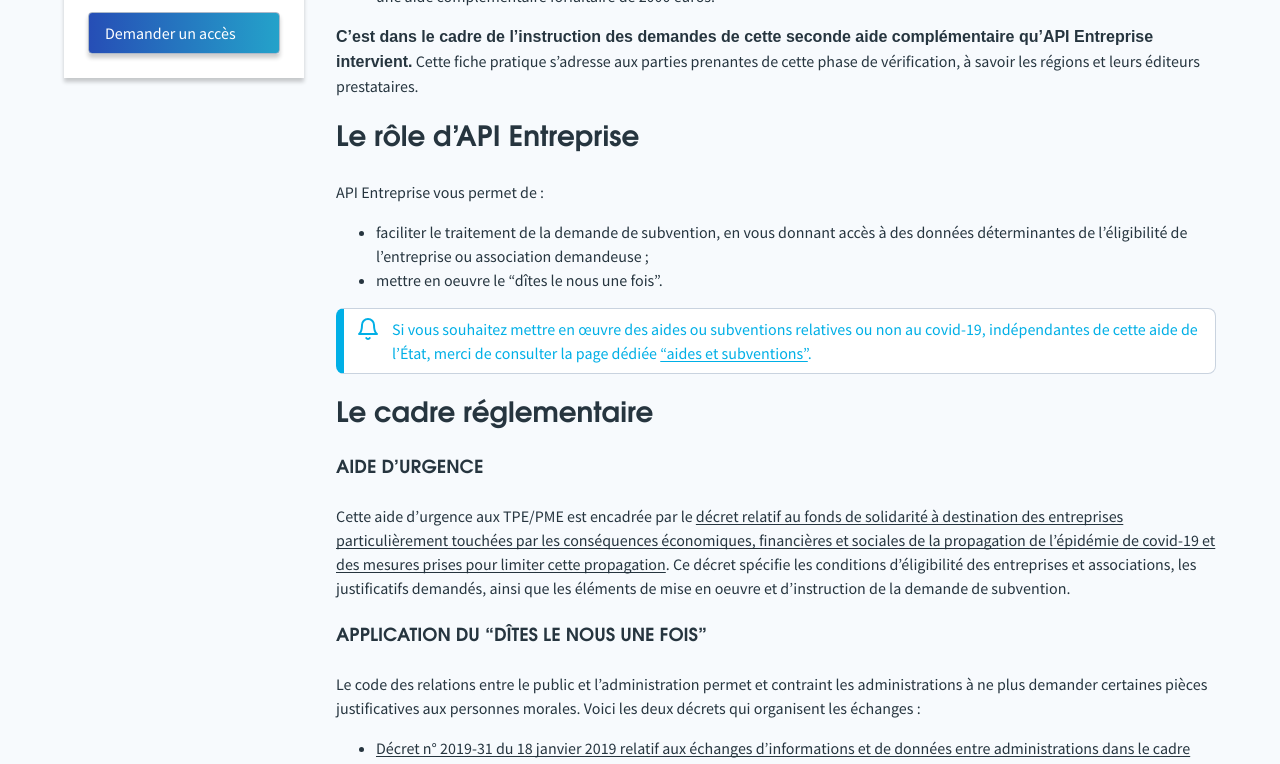
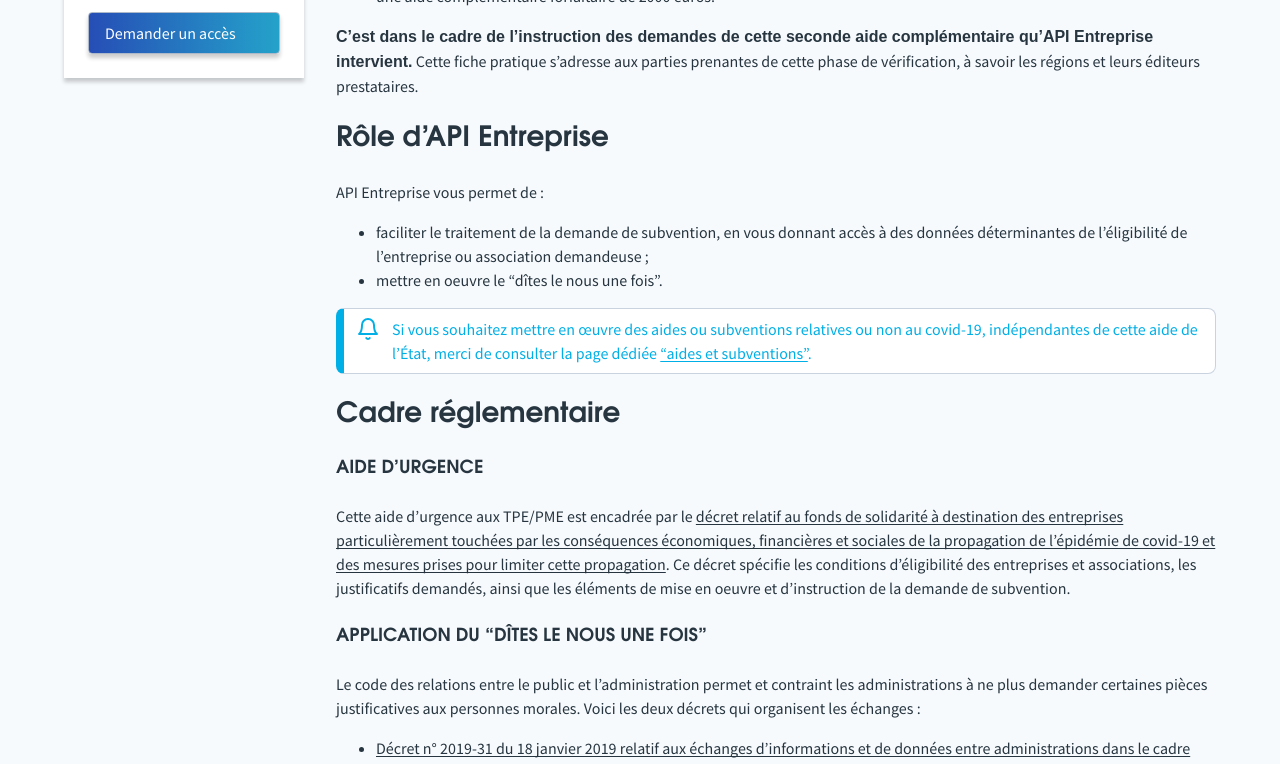
Before and after one commit to etalab/entreprise.api.gouv.fr, a Jekyll site: the page built from _use_cases/covid-19.md, in a window 1280 px wide and 900 px high, scrolled down 310 px, cut to the strip 136-900 px from the top of the window. Built offline with Jekyll 4.4.1, drawn with Linux system fonts in a browser that asks for light colours; some web fonts are replaced.

Commit message:
Modifications des titres

```diff
--- a/_use_cases/covid-19.md
+++ b/_use_cases/covid-19.md
@@ -13,7 +13,7 @@
 **C'est dans le cadre de l'instruction des demandes de cette seconde aide complémentaire qu'API Entreprise intervient.**
 Cette fiche pratique s'adresse aux parties prenantes de cette phase de vérification, à savoir les régions et leurs éditeurs prestataires.
 
-## Le rôle d'API Entreprise
+## Rôle d'API Entreprise
 
 API Entreprise vous permet de :
 - faciliter le traitement de la demande de subvention, en vous donnant accès à des données déterminantes de l'éligibilité de l'entreprise ou association demandeuse ;
@@ -22,7 +22,7 @@
 {:.tpl-notification}
 Si vous souhaitez mettre en œuvre des aides ou subventions relatives ou non au covid-19, indépendantes de cette aide de l’État, merci de consulter la page dédiée ["aides et subventions"](../_use_cases/aides_publiques.md).
 
-## Le cadre réglementaire
+## Cadre réglementaire
 
 #### Aide d'urgence
 Cette aide d'urgence aux TPE/PME est encadrée par le [décret relatif au fonds de solidarité à destination des entreprises particulièrement touchées par les conséquences économiques, financières et sociales de la propagation de l’épidémie de covid-19 et des mesures prises pour limiter cette propagation](https://www.legifrance.gouv.fr/eli/decret/2020/3/30/2020-371/jo/texte). Ce décret spécifie les conditions d'éligibilité des entreprises et associations, les justificatifs demandés, ainsi que les éléments de mise en oeuvre et d'instruction de la demande de subvention.
```
